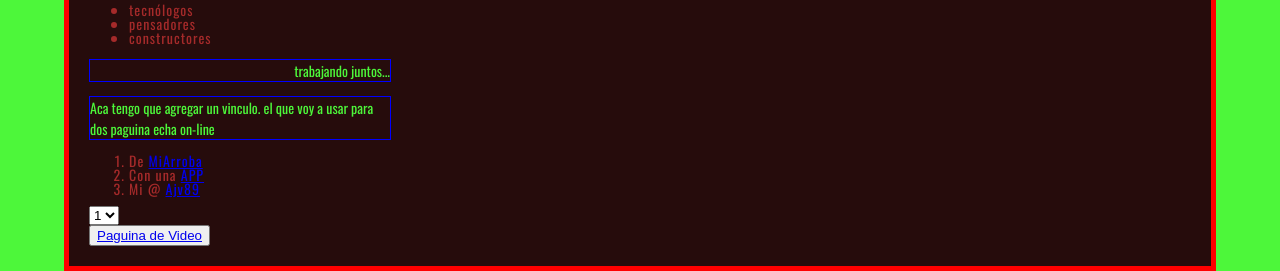
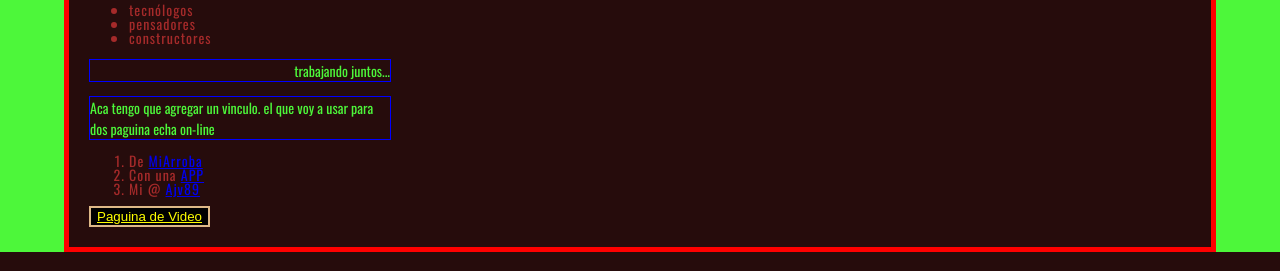
Before and after one commit to ajv89/Web, a PHP site: page / in a window 1280 px wide. Shown: the part 673-944 px from the top of the page. Run offline with PHP 8.4, Linux system fonts and the light colour scheme.

Commit message:
Add files via upload

```diff
--- a/styles/style.css
+++ b/styles/style.css
@@ -92,3 +92,13 @@ li {
       top: 120px;
       right: 50px;
     }
+.pagv{
+  background: black;
+  border: 2px solid burlywood;
+}
+.casa {
+  color: yellow;
+}
+select {
+  display: none;
+}
```
